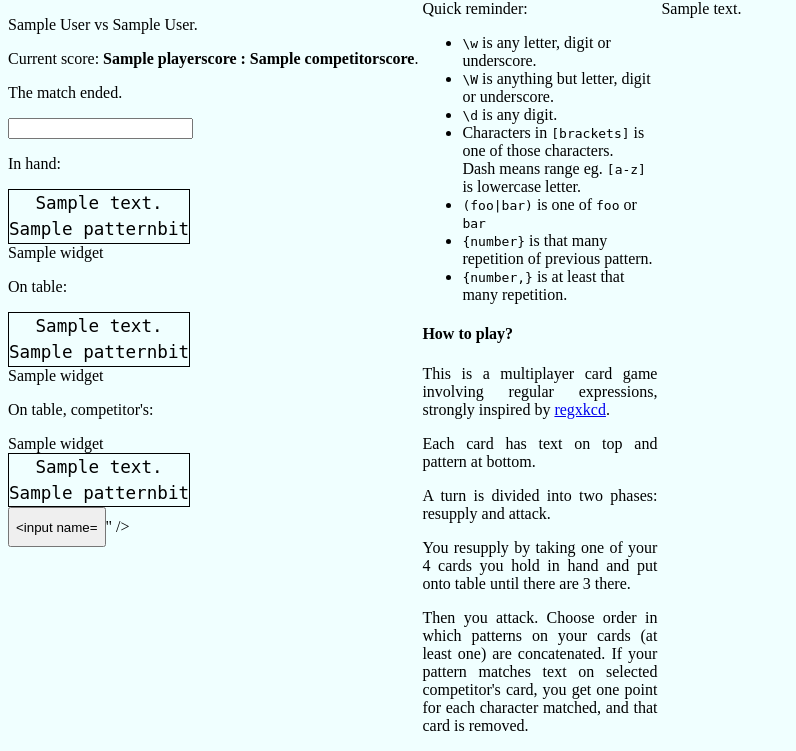
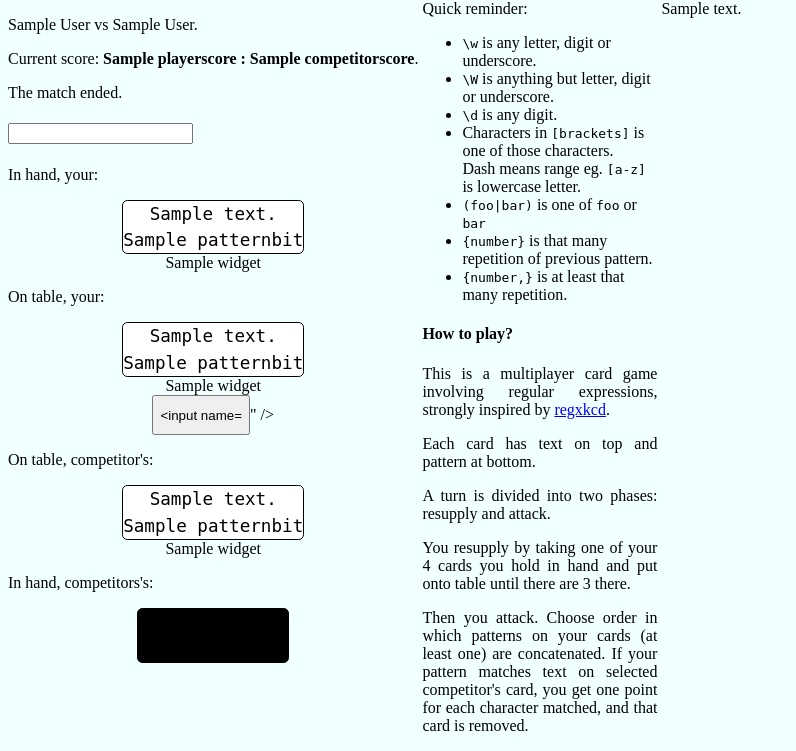
Before and after one commit to Chocimier/regame, a Django app: template regame/templates/regame/match.html in a window 1280 px wide. Shown: the part 26-777 px from the top of the page, without its empty margins (0-796 px from the left). Run offline with Django 3.2, Linux system fonts and the light colour scheme; the template is opened without the code that fills it: most values are stand-ins (such as "Sample title", 1, 10 or a date in 2020); form fields are guessed from the names that the template uses.

Commit message:
Match look improvement

```diff
--- a/regame/static/regame/style.css
+++ b/regame/static/regame/style.css
@@ -7,17 +7,30 @@ p {
 	text-align: justify;
 }
 
+.cardrow, .submitarea {
+	text-align: center;
+}
+
 .card {
 	font-family: monospace;
 	font-size: 1.1rem;
 	display: inline-block;
 	min-width: 15ex;
+	min-height: 3em;
 	line-height: 1.5;
 	border: solid thin black;
+	border-radius: 0.3em;
+	background: white;
+	vertical-align: bottom;
 }
 
 .card.lacking {
 	border: none;
+	background: none;
+}
+
+.facedown {
+	background: black;
 }
 
 .cardtext, .cardpattern {
@@ -38,10 +51,6 @@ p {
 	color: black;
 }
 
-form h4 {
-	display: inline;
-}
-
 .preline {
 	white-space: pre-line;
 }
--- a/regame/templates/regame/card.html
+++ b/regame/templates/regame/card.html
@@ -1,4 +1,6 @@
-<div class="card {% if not card %}lacking{% endif %}">
+<div class="card {% if not card %}lacking{% endif %} {{ cardclass }}">
+    {% if not empty %}
 	<div class="cardtext">{{ card.text }}</div>
 	<div class="cardpattern">{{ card.patternbit }}</div>
+    {% endif %}
 </div>
--- /dev/null
+++ b/regame/templates/regame/cardrow.html
@@ -0,0 +1,20 @@
+<div>
+<p>{{ header }}</p>
+<div class="cardrow">
+{% for cardpair in cards %}
+{% if empty %}
+    <div class="cardslot">
+    {% include "regame/card.html" with card=cardpair.card.card cardclass=cardclass empty=empty only %}
+    </div>
+{% else %}
+    <label class="cardslot">
+    {% include "regame/card.html" with card=cardpair.card.card cardclass=cardclass empty=empty only %}
+    <br/>
+    {% if cardpair.card.card %}
+    {{ cardpair.widget | default_if_none:"" }}
+    {% endif %}
+    </label>
+{% endif %}
+{% endfor %}
+</div>
+</div>
--- a/regame/templates/regame/match.html
+++ b/regame/templates/regame/match.html
@@ -43,48 +43,21 @@
 {% endif %}
 {% csrf_token %}
 {{ form.action }}
-<div>
-<p>In hand:</p>
-{% for cardpair in ownhandcards %}
-<label class="cardslot">
-{% include "regame/card.html" with card=cardpair.card.card only %}
-<br/>
-{{ cardpair.widget | default_if_none:"" }}
-</label>
-{% endfor %}
-</div>
 
-<div>
-<p>On table:</p>
-{% for cardpair in owntablecards %}
-<label class="cardslot">
-{% include "regame/card.html" with card=cardpair.card.card only %}
-<br/>
-{% if cardpair.card.card %}
-{{ cardpair.widget | default_if_none:"" }}
-{% endif %}
-</label>
-{% endfor %}
-</div>
+{% include "regame/cardrow.html" with header="In hand, your:" cards=ownhandcards only %}
+{% include "regame/cardrow.html" with header="On table, your:" cards=owntablecards only %}
 
-<div>
-<p>On table, competitor's:</p>
-{% for cardpair in competitortablecards %}
-<label class="cardslot">
-{% if cardpair.card.card %}
-{{ cardpair.widget | default_if_none:"" }}
-{% endif %}
-<br/>
-{% include "regame/card.html" with card=cardpair.card.card only %}
-</label>
-{% endfor %}
-</div>
-
+{%if actionurl %}
+<div class="submitarea">
 {{ form.non_field_errors }}
 
-{%if actionurl %}
 <input type="submit" value="{{ form.submittext | default_if_none:"Move" }}" />
+</div>
 {% endif %}
+
+{% include "regame/cardrow.html" with header="On table, competitor's:" cards=competitortablecards only %}
+{% include "regame/cardrow.html" with header="In hand, competitors's:" cards=ownhandcards empty=True cardclass="facedown" only %}
+</form>
 
 {% if yourremovedcard or competitorsremovedcard %}
 <div>
@@ -103,8 +76,6 @@ Competitor's:<br/>
 {% endif %}
 </div>
 {% endif %}
-
-</form>
 </div>
 <div class="column narrow">
     {% include "regame/reminder.html" %}
```
